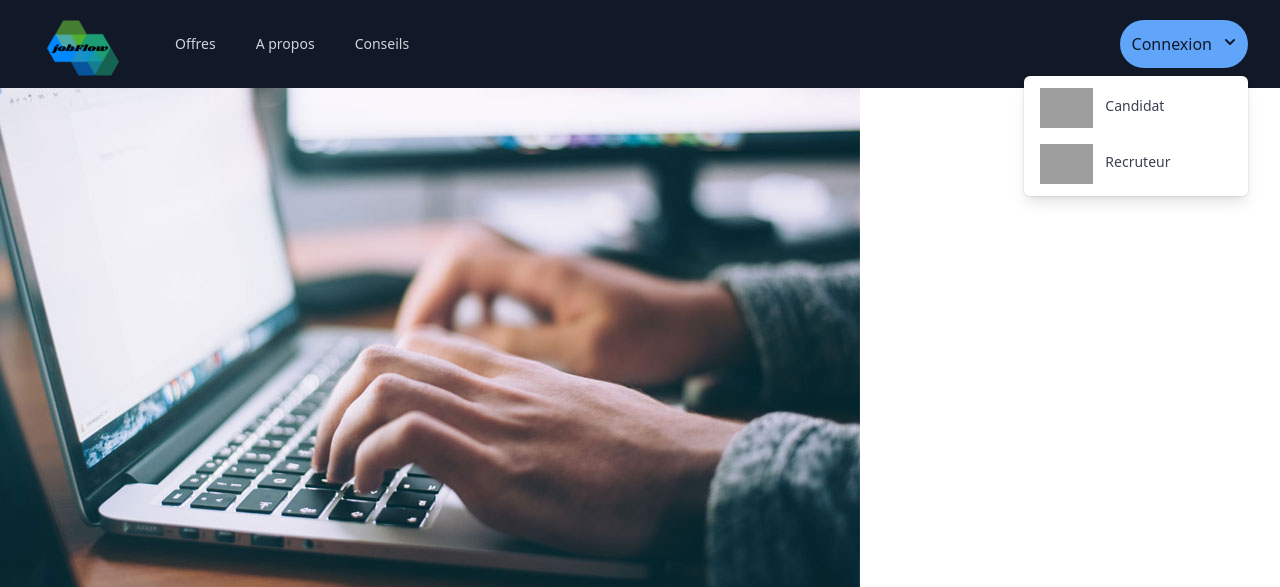
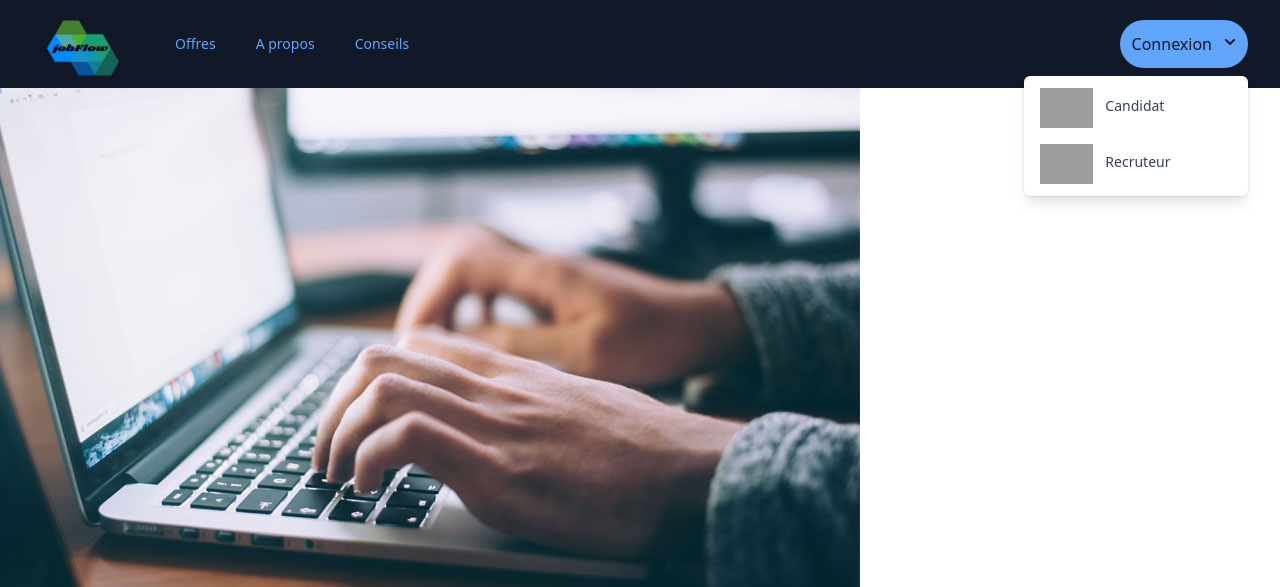
Before and after one commit to choco1/projet_jobFlow, a PHP site: page /templates/index.php in a window 1280 px wide. Shown: the top 587 px of the page. Run offline with PHP 8.4, Linux system fonts and the light colour scheme; some web fonts are replaced; grey boxes are pictures that could not be loaded.

Commit message:
text blue

```diff
--- a/partials/navBar.php
+++ b/partials/navBar.php
@@ -24,11 +24,11 @@
           <div class="hidden md:block">
             <div class="ml-10 flex items-baseline space-x-4">
 
-              <a href="#" class="text-gray-300 hover:bg-gray-700 hover:text-white px-3 py-2 rounded-md text-sm font-medium">Offres</a>
+              <a href="#" class="text-blue-400 hover:bg-gray-700 hover:text-white px-3 py-2 rounded-md text-sm font-medium">Offres</a>
 
-              <a href="#" class="text-gray-300 hover:bg-gray-700 hover:text-white px-3 py-2 rounded-md text-sm font-medium">A propos</a>
+              <a href="#" class="text-blue-400 hover:bg-gray-700 hover:text-white px-3 py-2 rounded-md text-sm font-medium">A propos</a>
 
-              <a href="#" class="text-gray-300 hover:bg-gray-700 hover:text-white px-3 py-2 rounded-md text-sm font-medium">Conseils</a>
+              <a href="#" class="text-blue-400 hover:bg-gray-700 hover:text-white px-3 py-2 rounded-md text-sm font-medium">Conseils</a>
             </div>
           </div>
         </div>
```
